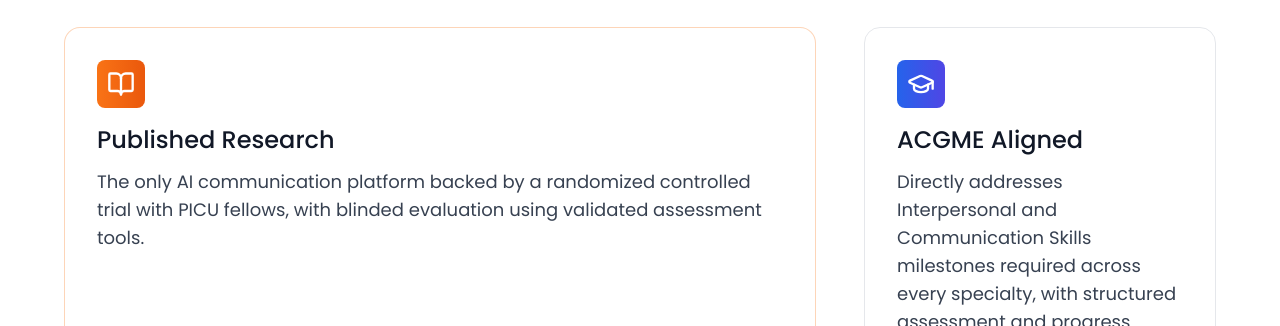
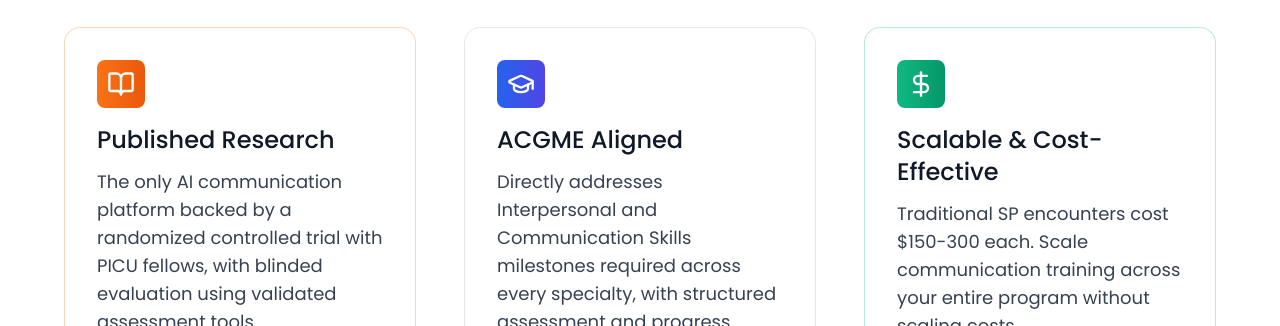
Before and after one commit to btconway/clinicalsim-website, a Next.js app: page / in a window 1280 px wide. Shown: the part 2474-2800 px from the top of the page. Built offline with nearby package versions, Linux system fonts and the light colour scheme.

Commit message:
Make features grid uniform 3x2 layout
Move Scalable & Cost-Effective to top row and switch from
asymmetric "mixed" layout to even "staggered" grid so all
feature cards are the same size.

Co-Authored-By: Claude Opus 4.6 <noreply@anthropic.com>

```diff
--- a/app/(marketing)/page.tsx
+++ b/app/(marketing)/page.tsx
@@ -23,6 +23,12 @@ export default function HomePage() {
       variant: "default" as const,
     },
     {
+      icon: DollarSign,
+      title: "Scalable & Cost-Effective",
+      description: "Traditional SP encounters cost $150-300 each. Scale communication training across your entire program without scaling costs.",
+      variant: "success" as const,
+    },
+    {
       icon: Mic,
       title: "Realistic Voice Practice",
       description: "Real-time spoken conversations with AI patients for goals of care, difficult disclosures, breaking bad news, and family meetings — not text-based chat.",
@@ -39,12 +45,6 @@ export default function HomePage() {
       title: "Structured Feedback",
       description: "Automated assessment scoring empathy, language sensitivity, and information delivery. Full transcripts and progress tracking using validated frameworks.",
       variant: "default" as const,
-    },
-    {
-      icon: DollarSign,
-      title: "Scalable & Cost-Effective",
-      description: "Traditional SP encounters cost $150-300 each. Scale communication training across your entire program without scaling costs.",
-      variant: "success" as const,
     }
   ]
 
@@ -167,7 +167,7 @@ export default function HomePage() {
             </p>
           </div>
 
-          <AsymmetricGrid layout="mixed" gap="large">
+          <AsymmetricGrid layout="staggered" gap="large">
             {features.map((feature, index) => (
               <FeatureCard
                 key={index}
```
